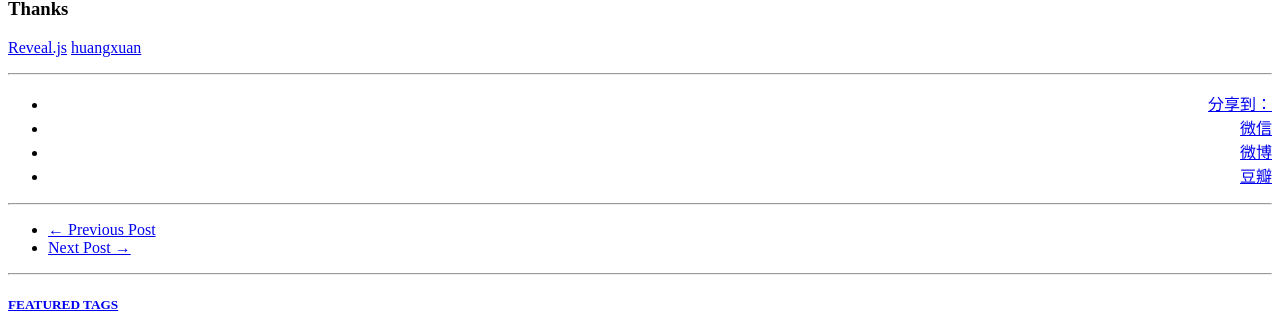
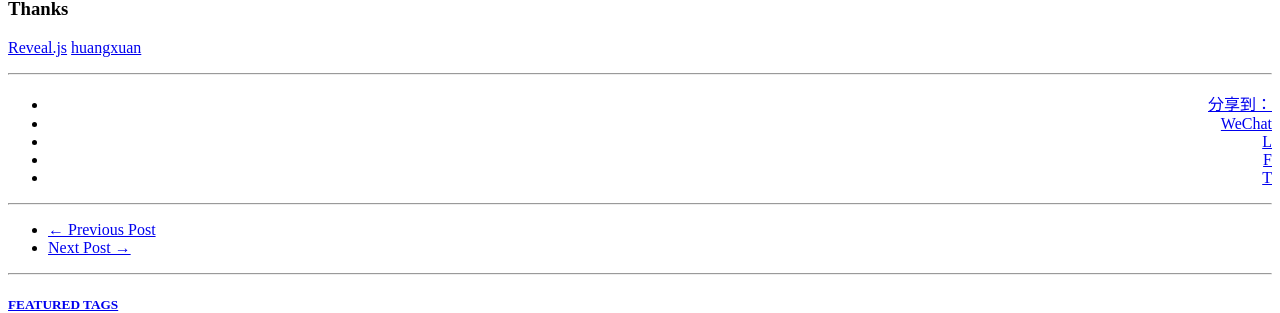
Before and after one commit to MrFuFuFu/mrfufufu.github.io, a Jekyll site: the page built from _posts/2015-11-07-js_RxJava.markdown, in a window 1280 px wide. Shown: the part 1563-1876 px from the top of the page. Built offline with Jekyll 4.4.1, drawn with Linux system fonts in a browser that asks for light colours; nearby versions of some CDN libraries; comment, search, counter and statistics services are not loaded.

Commit message:
remove title # and modify shareLink name

```diff
--- a/_layouts/keynote.html
+++ b/_layouts/keynote.html
@@ -71,9 +71,10 @@ layout: default
                     <div class="ds-share-inline">
                       <ul  class="ds-share-icons-16">
                         <li data-toggle="ds-share-icons-more"><a class="ds-more" href="#">分享到：</a></li>
-                        <li><a class="ds-wechat flat" href="javascript:void(0);" data-service="wechat">微信</a></li>
-                        <li><a class="ds-weibo flat" href="javascript:void(0);" data-service="weibo">微博</a></li>
-                        <li><a class="ds-douban flat" href="javascript:void(0);" data-service="douban">豆瓣</a></li>
+                        <li><a class="ds-wechat flat" href="javascript:void(0);" data-service="wechat">WeChat</a></li>
+                        <li> <a class="ds-linkedin" href="javascript:void(0);" data-service="linkedin">L</a> </li>
+                        <li> <a class="ds-facebook" href="javascript:void(0);" data-service="facebook">F</a> </li>
+                        <li> <a class="ds-twitter" href="javascript:void(0);" data-service="twitter">T</a> </li>
                       </ul>
                       <div class="ds-share-icons-more">
                       </div>
@@ -212,7 +213,7 @@ layout: default
         anchors.options = {
           visible: 'always',
           placement: 'right',
-          icon: '#'
+          icon: ''
         };
         anchors.add().remove('.intro-header h1').remove('.subheading').remove('.sidebar-container h5');
     })
```
Also changed, not shown: _layouts/post.html (+5 -4 lines).
